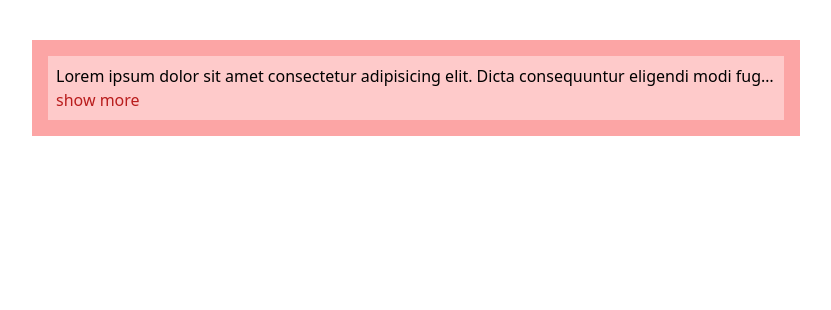
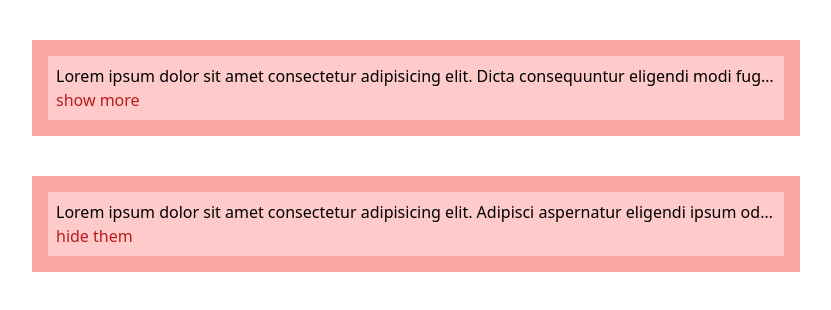
Before and after one commit to parisaMontakhab/Step-message, a React (Vite) app in the folder msg-step/: page / in a window 1280 px wide. Shown: the top 310 px of the page, without its empty margins (224-1055 px from the left). Built offline with nearby package versions, Linux system fonts and the light colour scheme.

Commit message:
refactor: extract TextCard for as children props for having reusable component

```diff
--- a/msg-step/src/components/Challenge3.jsx
+++ b/msg-step/src/components/Challenge3.jsx
@@ -1,15 +1,28 @@
+export default function ChallengeTree() {
+  return (
+    <div>
+      <TextCard>
+        <p className="bg-red-200 text-nowrap overflow-hidden truncate  p-2 ">
+          Lorem ipsum dolor sit amet consectetur adipisicing elit. Dicta
+          consequuntur eligendi modi fuga aut eius doloremque unde fugit odio
+          autem numquam provident possimus, repudiandae vero suscipit? Assumenda
+          tempore commodi fugiat?
+          <p className="text-red-700">show more</p>
+        </p>
+      </TextCard>
+
+      <TextCard>
+        <p className="bg-red-200 text-nowrap overflow-hidden truncate  p-2">Lorem ipsum dolor sit amet consectetur adipisicing elit. Adipisci aspernatur eligendi ipsum odio deleniti doloremque ab ullam aliquam asperiores laborum! Error, tenetur quos dolore excepturi dicta molestiae possimus unde repellendus
+            <p className="text-red-700">hide them</p>
+        </p>
+      </TextCard>
+    </div>
+  );
+}
 
 
-export default function ChallengeTree (){
-    return(
-        <div >
-            <div className="collapes-dive">
-                <p className="collapes-p">Lorem ipsum dolor sit amet consectetur adipisicing elit. Dicta consequuntur eligendi modi fuga aut eius doloremque unde fugit odio autem numquam provident possimus, repudiandae vero suscipit? Assumenda tempore commodi fugiat?
-                <p className="collapes-show">show more</p>
-                </p>
 
-            </div>
 
-        </div>
-    )
+function TextCard({ children }) {
+  return <div className="bg-red-300 w-3/5 p-4 mx-auto mt-10">{children}</div>;
 }
--- a/msg-step/src/index.css
+++ b/msg-step/src/index.css
@@ -22,15 +22,3 @@
 .step-father{
     @apply text-center w-2/4 mx-auto bg-slate-200 rounded-2xl mt-28 shadow-md mb-20
 }
-
-.collapes-dive {
-    @apply bg-red-300 w-3/5 p-4 mx-auto mt-10
-}
-
-.collapes-p {
-    @apply bg-red-200 text-nowrap overflow-hidden truncate  p-2
-}
-
-.collapes-show {
-    @apply text-red-700
-}
```
